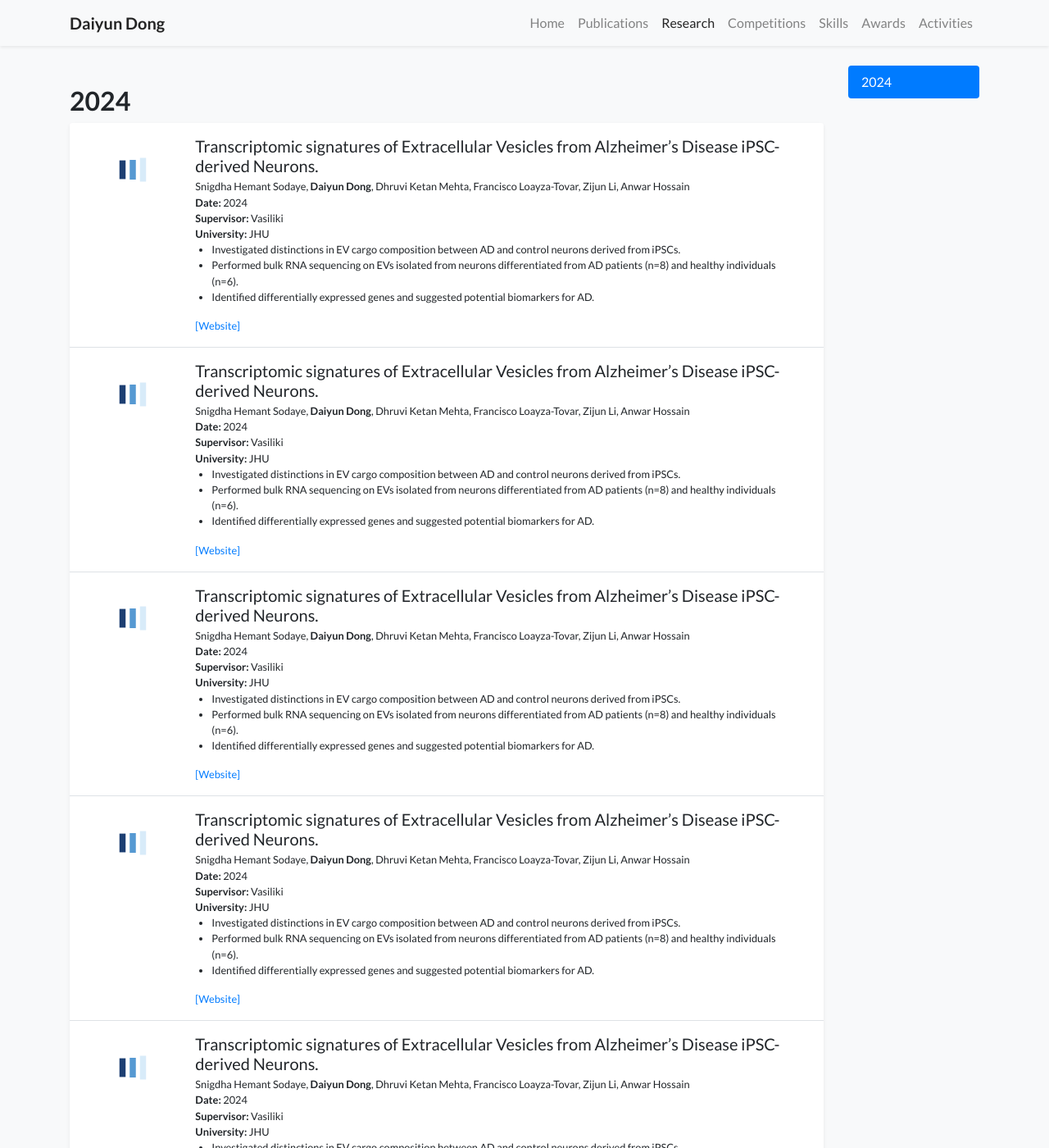
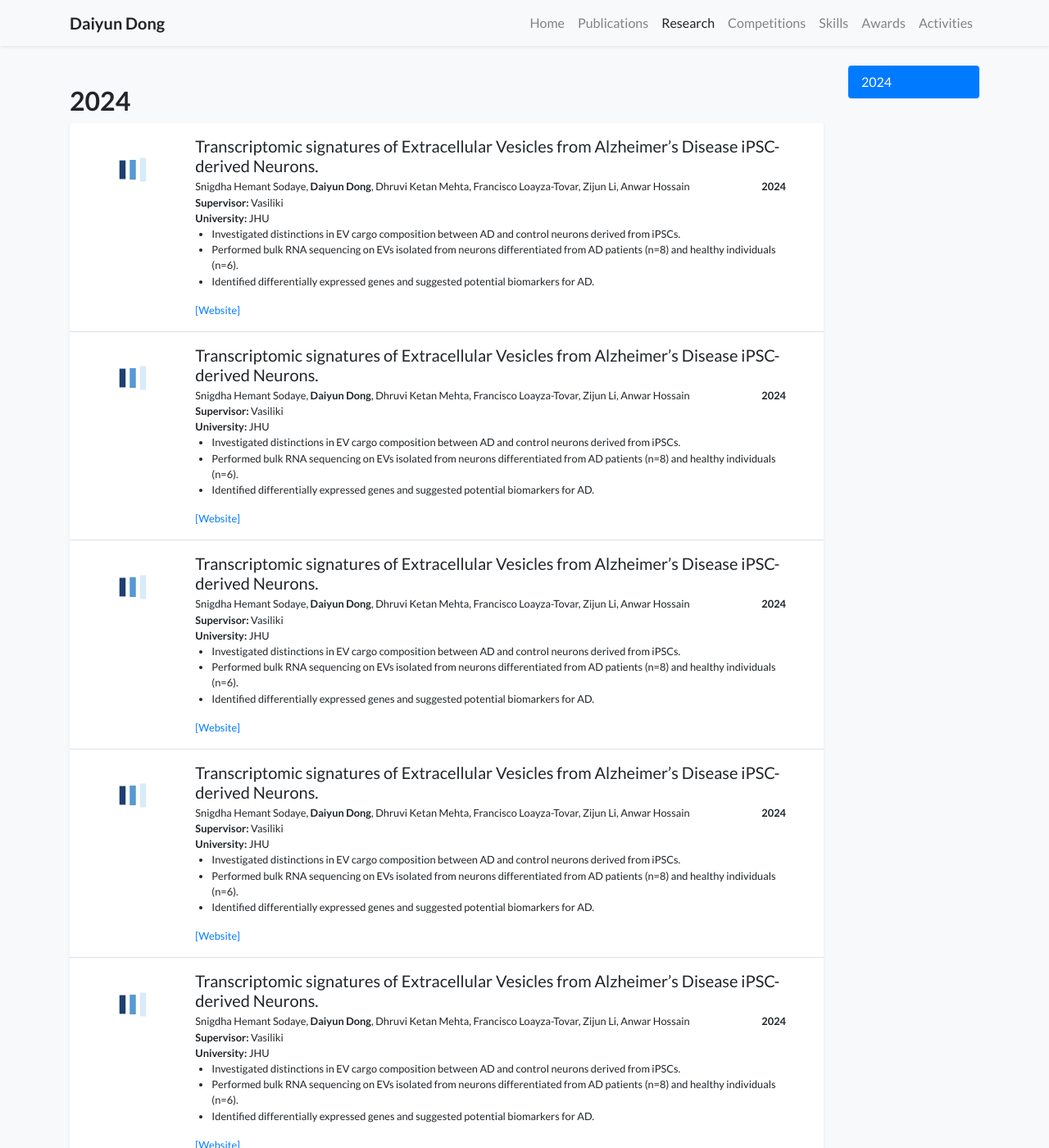
Before and after one commit to daiyundong/academic-homepage, a Jekyll site: the page built from research.html, in a window 1280 px wide and 1400 px high. Shown: the whole window at 82% size. Built offline with Jekyll 4.4.1, drawn with Linux system fonts in a browser that asks for light colours; a style sheet for code colours, icons or effects is not loaded; some of the changed text lies outside the part shown.

Commit message:
Update research_item.html

```diff
--- a/_includes/widgets/research_item.html
+++ b/_includes/widgets/research_item.html
@@ -11,10 +11,14 @@
         {%- endif -%}
             <h5 class="mt-0 mb-1 font-weight-normal">{{ item.title }}</h5>
 
+            <!-- 使用 Flexbox 布局将 Authors 和 Date 左右对齐 -->
+            <div class="d-flex justify-content-between">
+                <p class="mt-0 mb-0 small">{% include widgets/author_list.html authors=item.authors %}</p>
+                <p class="mt-0 mb-0 small" style="margin-right: 30px;"><strong>{{ item.pub_date }}</strong></p> <!-- 右侧留白 -->
+            </div>
+
             <!-- Date, Supervisor, University 分行显示 -->
-            <p class="mt-0 mb-0 small">{% include widgets/author_list.html authors=item.authors %}</p>
             <p class="mt-0 mb-0 small">
-                <strong>Date:</strong> {{ item.pub_date }}<br/>
                 <strong>Supervisor:</strong> {{ item.supervisor }}<br/>
                 <strong>University:</strong> {{ item.university }}
             </p>
```
